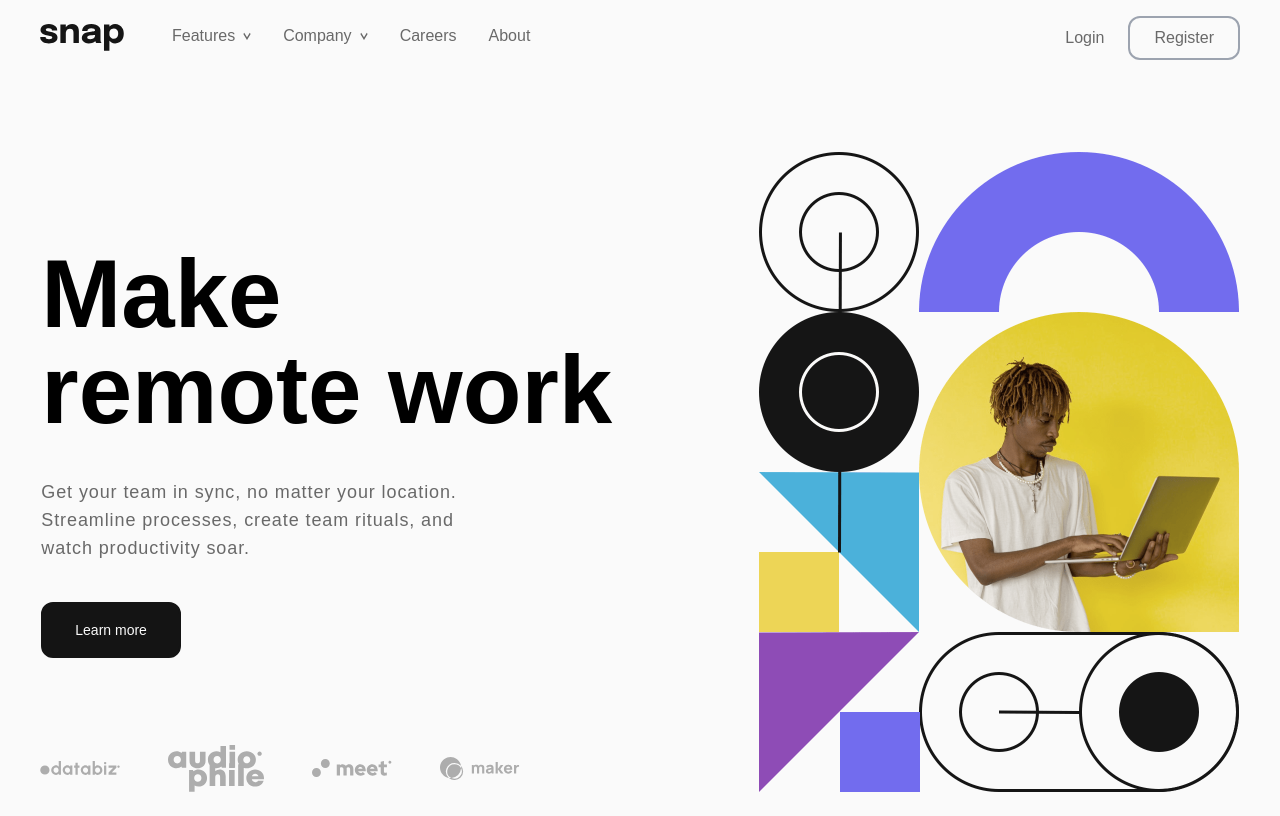
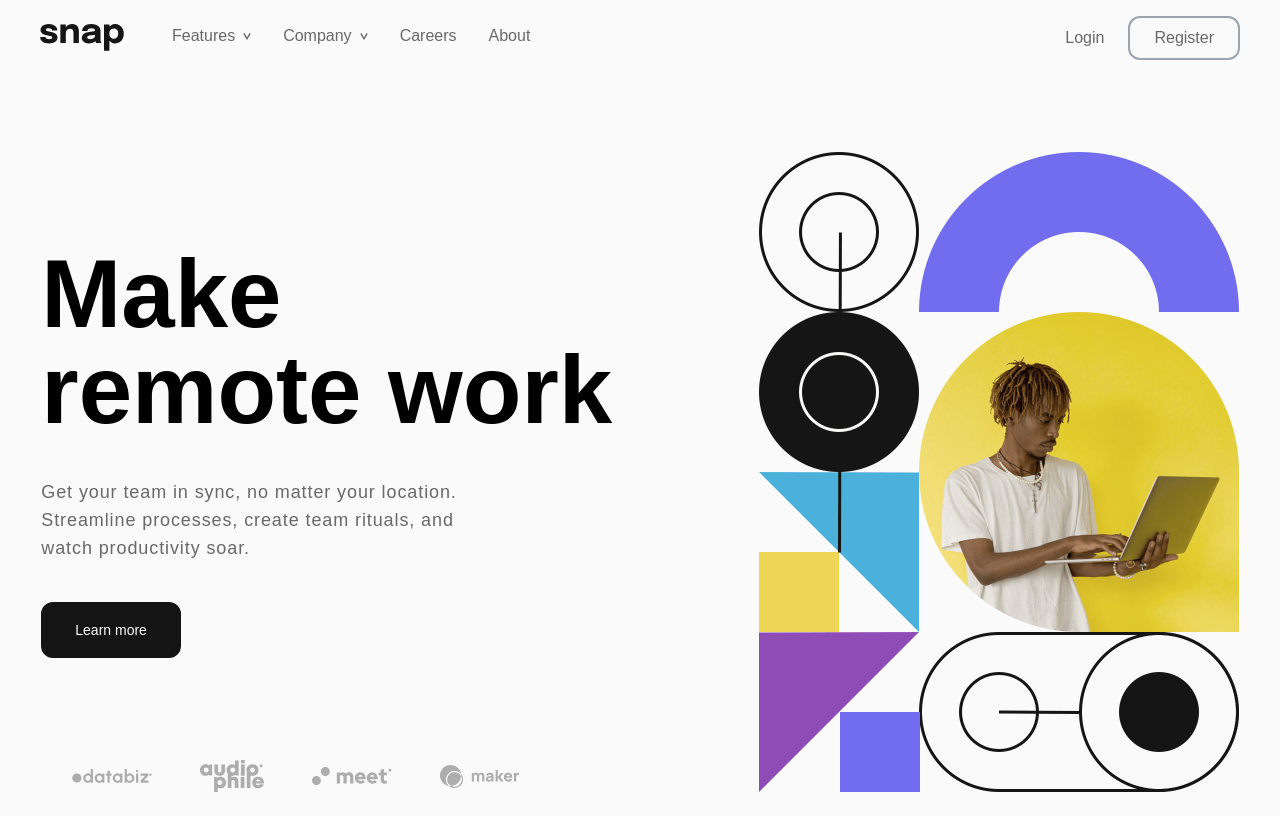
Before and after one commit to mdubelbeis/intro-section-db-menu, a React (Create React App) app: page / in a window 1280 px wide. Built offline with nearby package versions, Linux system fonts and the light colour scheme.

Commit message:
sized client svg

```diff
--- a/src/components/Clients.component.js
+++ b/src/components/Clients.component.js
@@ -7,13 +7,13 @@ import maker from '../images/client-maker.svg';
 
 const Clients = () => {
   return (
-    <div className="flex justify-between items-center mt-10 max-w-xl mx-auto lg:mt-0 lg:absolute lg:bottom-0 lg:ml-8">
+    <div className="flex justify-between items-center mt-10 max-w-xl mx-auto lg:mt-0 lg:absolute lg:bottom-0 lg:ml-16">
       <div>
         <img className="logo" src={databiz} alt="databiz logo" />
       </div>
       <div className="lg:ml-12">
         <img
-          className="w-12 xl:w-24"
+          className="w-12 lg:w-16"
           src={audiophile}
           alt="audiophile logo"
         />
```
